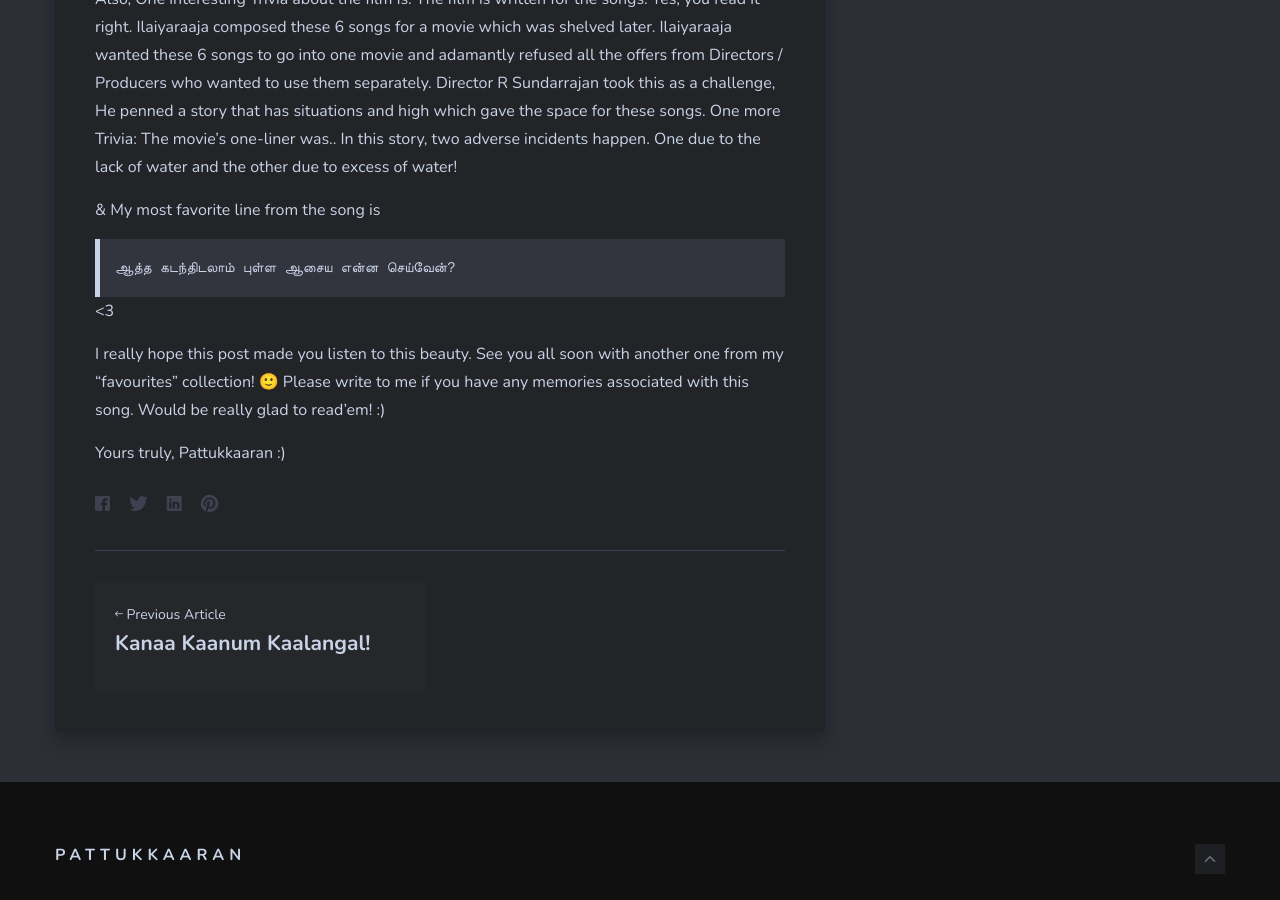
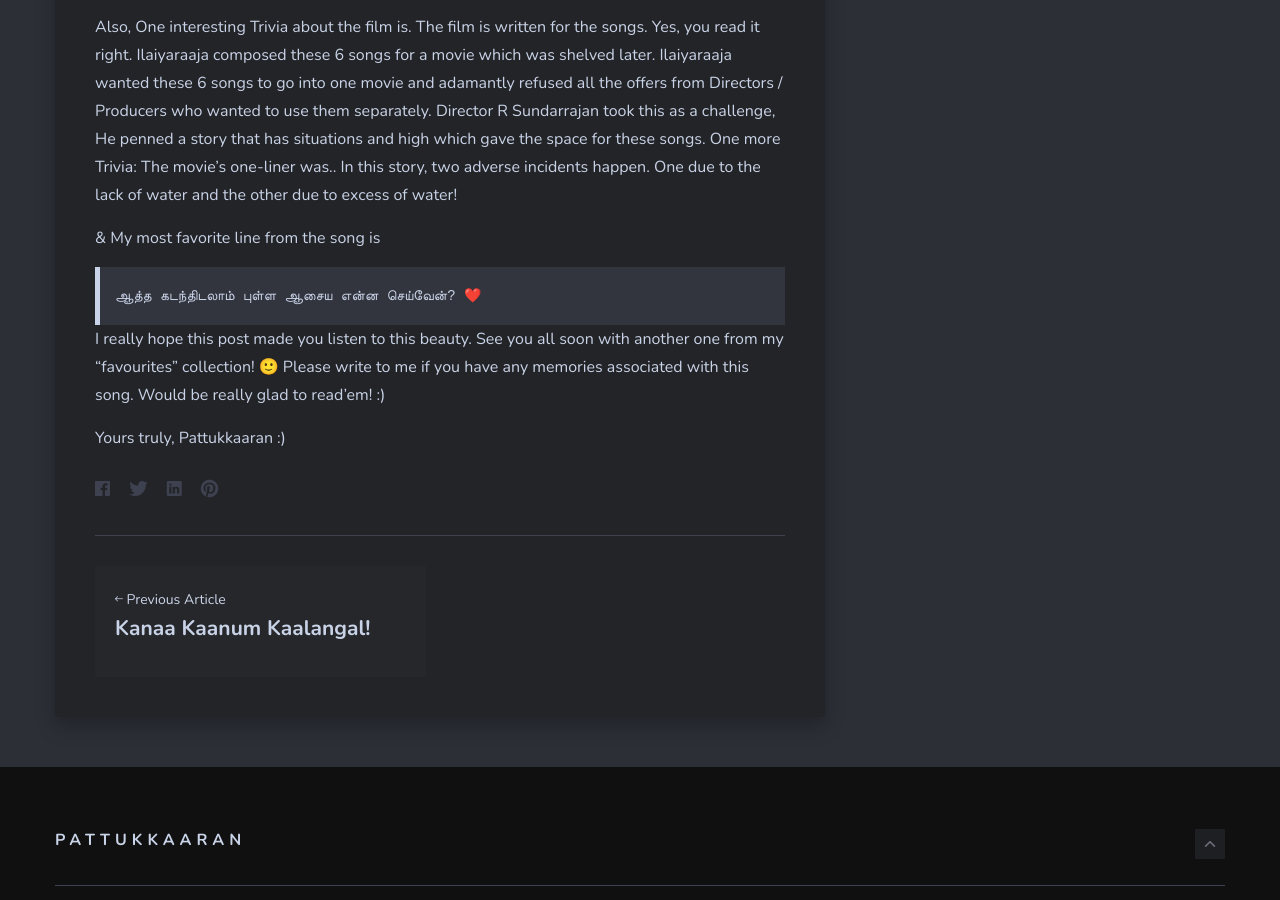
Before and after one commit to pattukkaaran/Cassette, a Jekyll site: the page built from _posts/2019-03-08-megam-karukayilae.md, in a window 1280 px wide and 900 px high, scrolled down 2824 px. Built offline with Jekyll 4.4.1, drawn with Linux system fonts in a browser that asks for light colours; comment, search, counter and statistics services are not loaded.

Commit message:
Update from Forestry.io sudhirviyasd@gmail.com updated _posts/2019-03-08-megam-karukayilae.md

```diff
--- a/_posts/2019-03-08-megam-karukayilae.md
+++ b/_posts/2019-03-08-megam-karukayilae.md
@@ -13,7 +13,7 @@
 Got your headphones On?
 
 <iframe width="560" height="315" src="https://www.youtube-nocookie.com/embed/UywL6DN_4wI" frameborder="0" allow="accelerometer; autoplay; encrypted-media; gyroscope; picture-in-picture" allowfullscreen></iframe>
-
+<br>
 Konjam extra throwback this one is!
 
 Even though I've crossed TVs and FMs listening to this song, My 1st memory of watching this film was in my 10th class exam holidays. I found a DVD of Vijayakanth Hits that had Vaidehi Kathirunthaal, Amman Koil Kizhakkaale & Poonthotta Kaavalkaaran. Not a fan of Vijayakanth's movies, since as a 90s Kid I've always seen him act in action movies, Saving India from Pakistani Terrorists. But, On my Chithi's suggestion, I watched "Vaidehi Kathirunthaal" & Completely blown away! Not in my wildest dreams, I imagined Vijayakanth in such a movie. I became a fan of his 80s films after watching this film.
@@ -30,9 +30,7 @@
 
 & My most favorite line from the song is
 
-<pre>ஆத்த கடந்திடலாம் புள்ள ஆசைய என்ன செய்வேன்?</pre>
-
-<3
+<pre>ஆத்த கடந்திடலாம் புள்ள ஆசைய என்ன செய்வேன்? ❤️</pre>
 
 I really hope this post made you listen to this beauty. See you all soon with another one from my “favourites” collection! 🙂 Please write to me if you have any memories associated with this song. Would be really glad to read’em! :)
 
```
